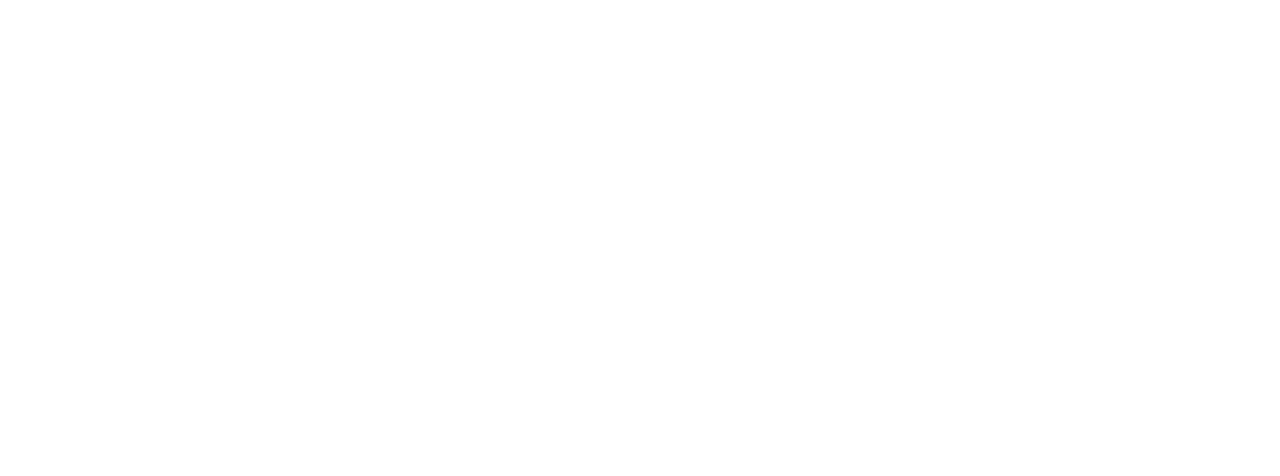
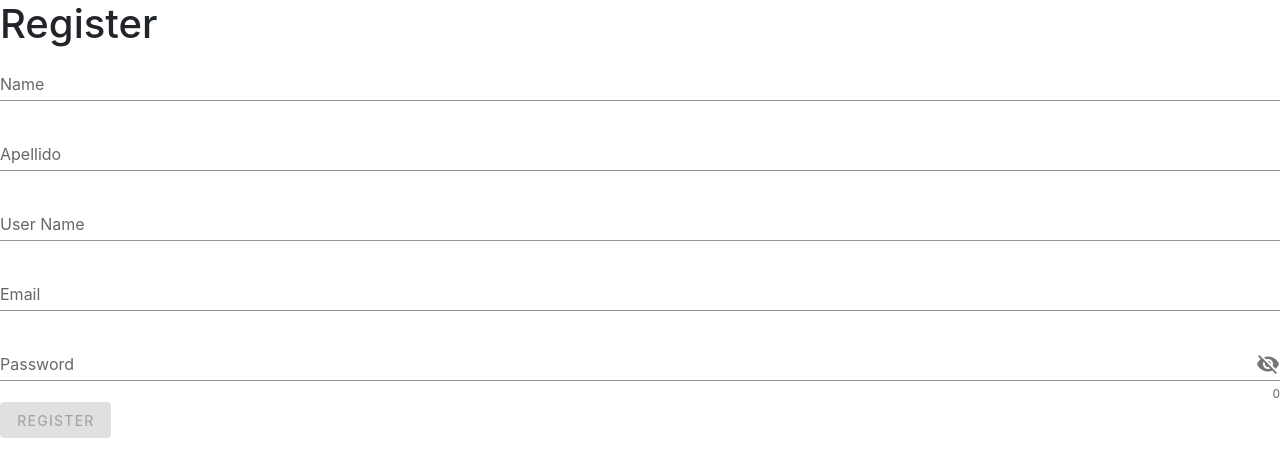
Before and after one commit to sfbarragan845/indicators, a Nuxt app: page /register in a window 1280 px wide. Before the commit this address had no page. Shown: the top 476 px of the page. Built offline with nearby package versions, Linux system fonts and the light colour scheme.

Commit message:
add login

```diff
--- a/components/Menu.vue
+++ b/components/Menu.vue
@@ -9,16 +9,16 @@
 
       <b-collapse id="nav-collapse" is-nav>
         <v-spacer />
-            <div v-if="$auth.loggedIn">
-              {{$auth.user.email}}
+            <b-navbar-brand v-if="$auth.loggedIn">
+              Welcome !! {{$auth.user}}
               <!-- username
               logout button -->
-            </div>
+            </b-navbar-brand>
             <div v-else>
               <!-- login
               registration -->
-              <v-btn text to="/public/loging/loging">Login</v-btn>
-              <v-btn text to="/public/loging/loging">Register</v-btn>
+              <v-btn text to="/login">Login</v-btn>
+              <v-btn text to="/register">Register</v-btn>
             </div>
       </b-collapse>
     </b-navbar>
--- /dev/null
+++ b/components/UserAuthForm.vue
@@ -0,0 +1,55 @@
+<template>
+  <v-form v-model="valid">
+    <v-text-field v-model="userInfo.nombre"
+                  label="Name"
+                  :rules="[required('nombre')]"
+                  v-if="hasName" />
+    <v-text-field v-model="userInfo.apellido"
+                  label="Apellido"
+                  :rules="[required('apellido')]"
+                  v-if="hasName" />
+    <v-text-field v-model="userInfo.name"
+                  label="User Name"
+                  :rules="[required('name')]"
+                  v-if="hasName" />
+
+    <v-text-field v-model="userInfo.correoElectronico"
+                  label="Email"
+                  :rules="[required('correoElectronico'), emailFormat()]"/>
+
+    <v-text-field v-model="userInfo.password"
+                  label="Password"
+                  :type="showPassword ? 'text' : 'password'"
+                  :append-icon="showPassword ? 'mdi-eye' : 'mdi-eye-off'"
+                  @click:append="showPassword = !showPassword"
+                  counter=true
+                  :rules="[required('password'), minLength('password', 8)]"
+                  />
+
+    <v-btn @click="submitForm(userInfo)" :disabled="!valid">{{ buttonText }}</v-btn>
+  </v-form>
+</template>
+<script>
+  import validations from "@/utils/validations";
+  export default {
+    data() {
+      return {
+        valid: false,
+        showPassword: false,
+        //hasName: false,
+        userInfo: {
+          nombre: '',
+          apellido: '',
+          name: '',
+          correoElectronico: '',
+          password: '',
+        },
+        ...validations
+      }
+    },
+    props: ["submitForm", "buttonText", "hasName"]
+  }
+</script>
+
+<style lang="scss" scoped>
+</style>
--- a/nuxt.config.js
+++ b/nuxt.config.js
@@ -36,6 +36,9 @@ export default {
     '@nuxtjs/axios'
   ],
 
+  axios: {
+    baseURL: 'https://localhost:7100/api'
+  },
   // PWA module configuration: https://go.nuxtjs.dev/pwa
   pwa: {
     manifest: {
@@ -45,4 +48,18 @@ export default {
 
   // Build Configuration: https://go.nuxtjs.dev/config-build
   build: {},
+
+  auth: {
+    strategies: {
+      local: {
+        endpoints: {
+          login: {url: '/Login/authentication', method: 'post', propertyName: 'token'},
+          //logout: {url: '/auth/logout', method: 'post'},
+          user: {url: '/Users/5', method: 'get', propertyName: 'apellido'}
+        },
+
+        tokenType: ''
+      }
+    }
+  }
 }
--- /dev/null
+++ b/pages/login.vue
@@ -0,0 +1,28 @@
+<template>
+  <div>
+    <h1>Login</h1>
+    <UserAuthForm buttonText="Login" :submitForm="loginUser" />
+
+    <v-btn text to="/register">Register</v-btn>
+
+  </div>
+</template>
+
+<script>
+import UserAuthForm from '@/components/UserAuthForm'
+export default {
+  name: 'NuxtLogin',
+  components:{
+    UserAuthForm
+  },
+  methods:{
+    loginUser(loginInfo){
+      this.$auth.loginWith('local',{
+        data: loginInfo
+      })
+      console.log(loginInfo)
+    }
+  }
+}
+
+</script>
--- a/pages/public/loging/loging.vue
+++ /dev/null
@@ -1,11 +0,0 @@
-<template>
-  <div>
-    <h1>Login</h1>
-  </div>
-</template>
-
-<script>
-export default {
-  name: 'NuxtLogin',
-}
-</script>
--- /dev/null
+++ b/pages/register.vue
@@ -0,0 +1,28 @@
+<template>
+  <div>
+    <h1>Register</h1>
+    <UserAuthForm buttonText="Register" :submitForm="registerUser" hasName="true"/>
+  </div>
+</template>
+
+<script>
+import UserAuthForm from '@/components/UserAuthForm'
+export default {
+  name: 'NuxtLogin',
+  components:{
+    UserAuthForm
+  },
+  methods:{
+    async  registerUser(registrationInfo){
+      await this.$axios.post('/Users', registrationInfo)
+
+      this.$auth.loginWith('local',{
+        data: registrationInfo
+      })
+
+      console.log(registrationInfo)
+    }
+  }
+}
+
+</script>
--- /dev/null
+++ b/utils/validations.js
@@ -0,0 +1,21 @@
+let required = (propertyType) => {
+  return v => v && v.length > 0 || `You must input a ${propertyType}`
+}
+let minLength = (propertyType, minLength) => {
+  return v => v && v.length >= minLength || `${propertyType} must be at least ${minLength} characters`
+}
+let maxLength = (propertyType, maxLength) => {
+  return v => v && v.length <= maxLength || `${propertyType} must be less than ${maxLength} characters`
+}
+
+let emailFormat = () => {
+  let regex = /^\w+([\.-]?\w+)*@\w+([\.-]?\w+)*(\.\w{2,24})+$/
+  return v => v && regex.test(v) || "Must be a valid email"
+}
+
+export default {
+  required,
+  minLength,
+  maxLength,
+  emailFormat
+}
```
